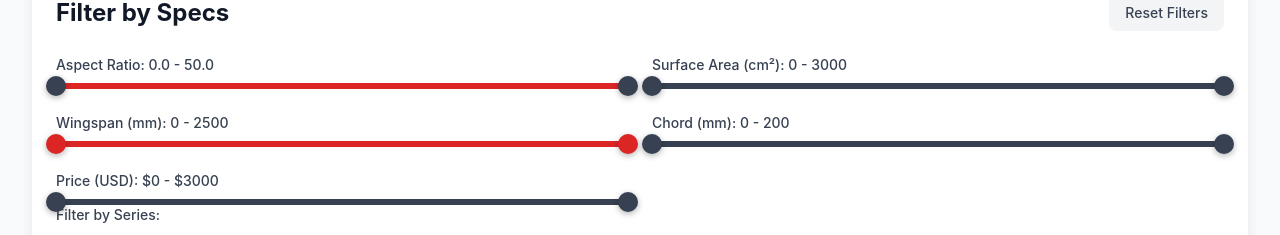
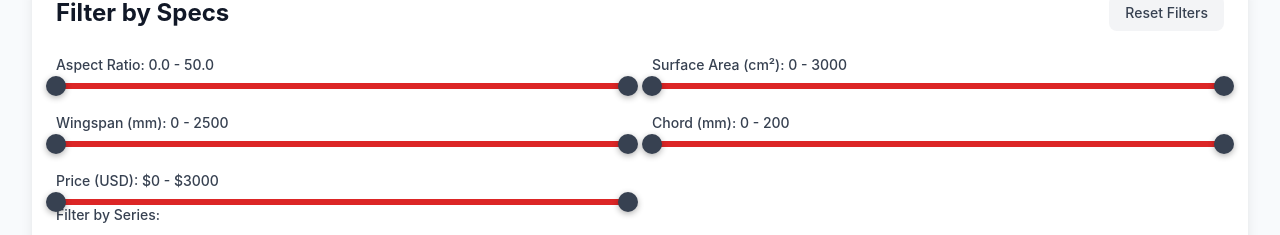
Before and after one commit to pacificmeister/axis-advisor, a Next.js app: page / in a window 1280 px wide. Shown: the part 242-477 px from the top of the page. Built offline with nearby package versions, Linux system fonts and the light colour scheme.

Commit message:
Consistent slider styling - all red tracks, gray thumbs
Fixed SpecFilters sliders to all use:
- Track (active range): #dc2626 (AXIS red)
- Thumb (handles): #374151 (dark gray)

Previously some sliders had gray tracks, creating visual inconsistency

```diff
--- a/src/components/SpecFilters.tsx
+++ b/src/components/SpecFilters.tsx
@@ -176,7 +176,7 @@ export default function SpecFilters({ onFilterChange, products }: SpecFiltersPro
                   style={{
                     position: 'absolute',
                     height: '6px',
-                    backgroundColor: '#374151',
+                    backgroundColor: '#dc2626',
                     borderRadius: '3px',
                     left: `${((filters.surfaceAreaMin - ranges.area.min) / (ranges.area.max - ranges.area.min)) * 100}%`,
                     right: `${100 - ((filters.surfaceAreaMax - ranges.area.min) / (ranges.area.max - ranges.area.min)) * 100}%`
@@ -247,7 +247,7 @@ export default function SpecFilters({ onFilterChange, products }: SpecFiltersPro
                   ...props.style,
                   height: '20px',
                   width: '20px',
-                  backgroundColor: '#dc2626',
+                  backgroundColor: '#374151',
                   borderRadius: '50%',
                   boxShadow: '0 2px 6px rgba(0,0,0,0.3)'
                 }}
@@ -286,7 +286,7 @@ export default function SpecFilters({ onFilterChange, products }: SpecFiltersPro
                   style={{
                     position: 'absolute',
                     height: '6px',
-                    backgroundColor: '#374151',
+                    backgroundColor: '#dc2626',
                     borderRadius: '3px',
                     left: `${((filters.chordMin - ranges.chord.min) / (ranges.chord.max - ranges.chord.min)) * 100}%`,
                     right: `${100 - ((filters.chordMax - ranges.chord.min) / (ranges.chord.max - ranges.chord.min)) * 100}%`
@@ -341,7 +341,7 @@ export default function SpecFilters({ onFilterChange, products }: SpecFiltersPro
                   style={{
                     position: 'absolute',
                     height: '6px',
-                    backgroundColor: '#374151',
+                    backgroundColor: '#dc2626',
                     borderRadius: '3px',
                     left: `${((filters.priceMin - ranges.price.min) / (ranges.price.max - ranges.price.min)) * 100}%`,
                     right: `${100 - ((filters.priceMax - ranges.price.min) / (ranges.price.max - ranges.price.min)) * 100}%`
```
